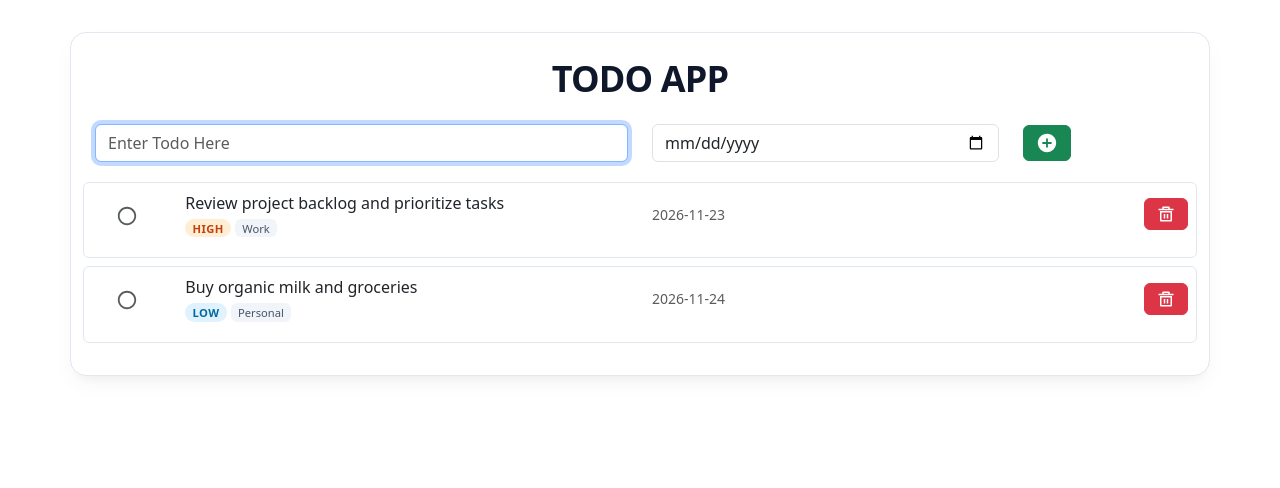
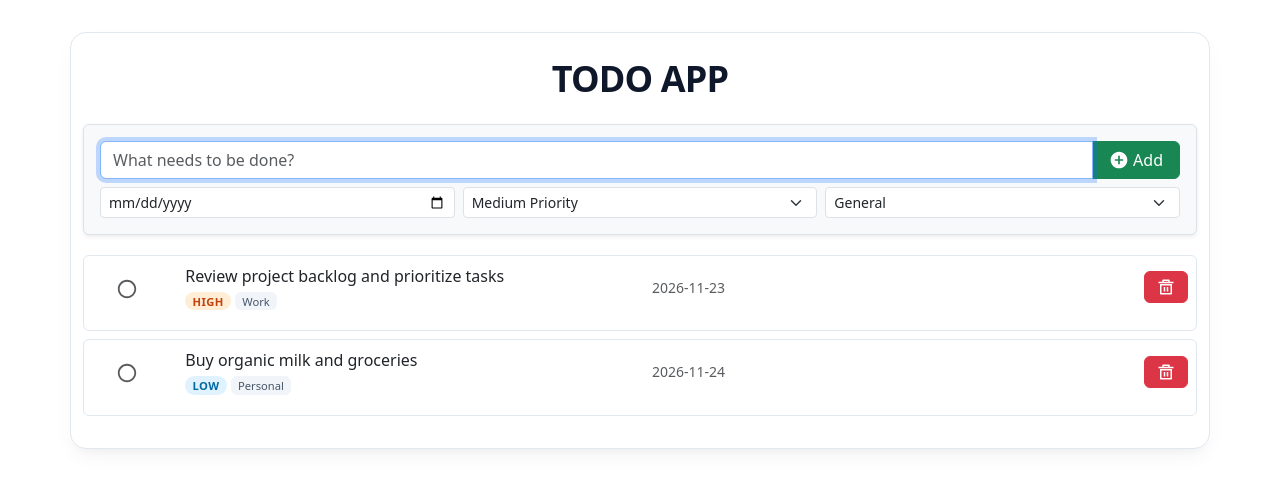
Before and after one commit to Shivamku19/Todo, a React (Vite) app in the folder todo-version-3-useref/: page / in a window 1280 px wide. Shown: the top 488 px of the page. Built offline with nearby package versions, Linux system fonts and the light colour scheme.

Commit message:
feat: support priority selection and category assignment in task form

```diff
--- a/todo-version-3-useref/src/component/item1.jsx
+++ b/todo-version-3-useref/src/component/item1.jsx
@@ -1,11 +1,14 @@
-import { useRef, useEffect } from "react";
+import { useRef, useEffect, useState } from "react";
 import { RiAddCircleFill } from "react-icons/ri";
 import { useTodo } from "../store/todo-items-store";
+import { PRIORITY_LEVELS, DEFAULT_CATEGORIES } from "../models/todo";
 
 function Item1({ onnewitem }) {
   const context = useTodo();
   const todonameelement = useRef();
   const duedateelement = useRef();
+  const [priority, setPriority] = useState(PRIORITY_LEVELS.MEDIUM);
+  const [category, setCategory] = useState("General");
 
   useEffect(() => {
     todonameelement.current?.focus();
@@ -21,39 +24,79 @@ function Item1({ onnewitem }) {
     todonameelement.current.value = "";
     duedateelement.current.value = "";
 
+    const newItemData = {
+      name: todoname,
+      dueDate: duedate,
+      priority,
+      category,
+    };
+
     if (onnewitem) {
-      onnewitem(todoname, duedate);
+      onnewitem(newItemData);
     } else {
-      context.addNewItem({ name: todoname, dueDate: duedate });
+      context.addNewItem(newItemData);
     }
+
+    setPriority(PRIORITY_LEVELS.MEDIUM);
+    setCategory("General");
   };
 
   return (
-    <div className="container">
-      <form onSubmit={handlebuttonclk} className="row kg-row">
-        <div className="col-6">
+    <div className="container px-0 mb-3">
+      <form onSubmit={handlebuttonclk} className="task-input-form p-3 rounded border bg-light shadow-sm">
+        <div className="input-group mb-2">
           <input
             type="text"
             className="todo form-control"
-            placeholder="Enter Todo Here"
+            placeholder="What needs to be done?"
             ref={todonameelement}
           />
-        </div>
-        <div className="col-4">
-          <input
-            type="date"
-            className="inputdate form-control"
-            ref={duedateelement}
-          />
-        </div>
-        <div className="col-2">
           <button
             type="submit"
-            className="btn btn-success btns d-flex align-items-center justify-content-center"
+            className="btn btn-success btns d-flex align-items-center gap-1 px-3"
             title="Add Task"
           >
-            <RiAddCircleFill size={22} />
+            <RiAddCircleFill size={20} />
+            <span>Add</span>
           </button>
+        </div>
+        <div className="row g-2 align-items-center">
+          <div className="col-md-4 col-12">
+            <input
+              type="date"
+              className="inputdate form-control form-control-sm"
+              ref={duedateelement}
+              title="Due date"
+            />
+          </div>
+          <div className="col-md-4 col-6">
+            <select
+              className="form-select form-select-sm"
+              value={priority}
+              onChange={(e) => setPriority(e.target.value)}
+              title="Priority"
+            >
+              {Object.entries(PRIORITY_LEVELS).map(([key, val]) => (
+                <option key={val} value={val}>
+                  {key.charAt(0) + key.slice(1).toLowerCase()} Priority
+                </option>
+              ))}
+            </select>
+          </div>
+          <div className="col-md-4 col-6">
+            <select
+              className="form-select form-select-sm"
+              value={category}
+              onChange={(e) => setCategory(e.target.value)}
+              title="Category"
+            >
+              {DEFAULT_CATEGORIES.map((cat) => (
+                <option key={cat} value={cat}>
+                  {cat}
+                </option>
+              ))}
+            </select>
+          </div>
         </div>
       </form>
     </div>
```
